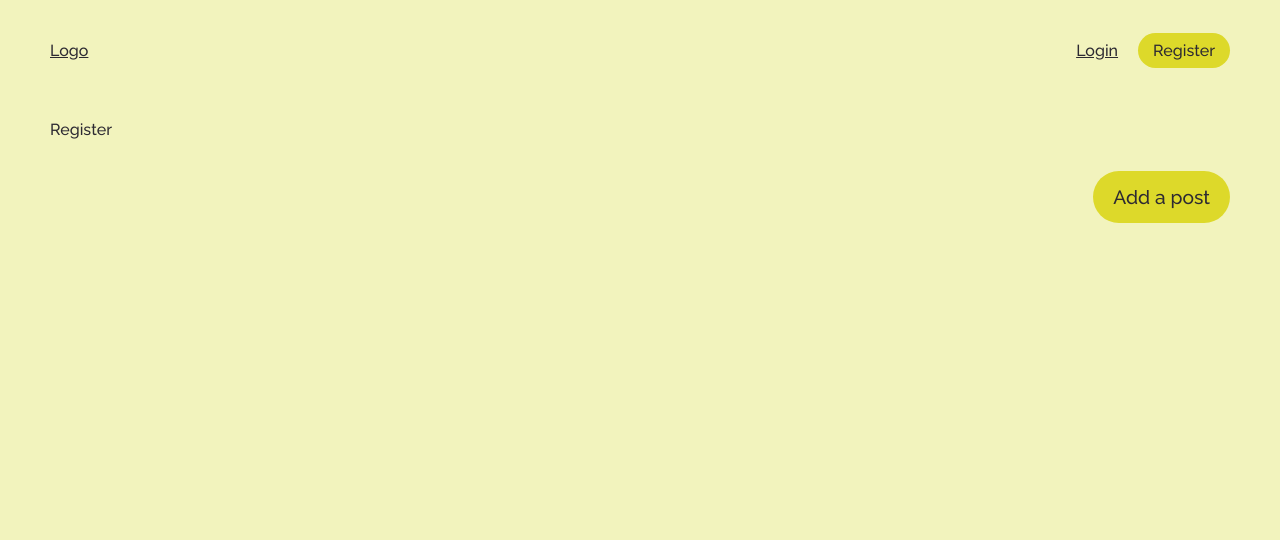
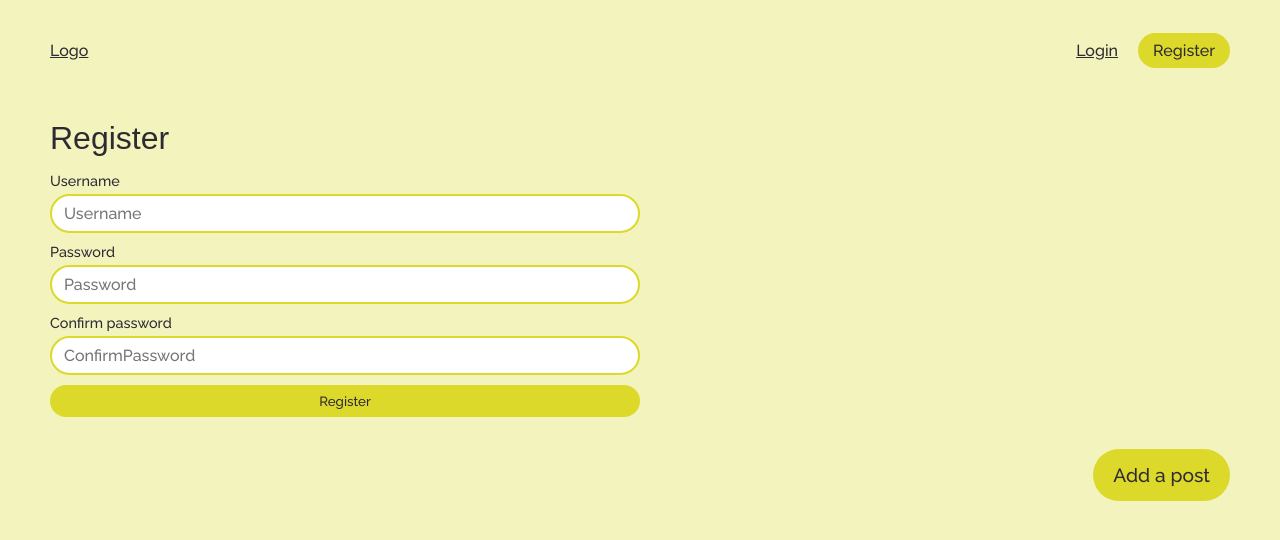
Before and after one commit to yohannimation/react-next-blog, a React (Vite) app in the folder react.js/: page /register in a window 1280 px wide. Shown: the top 540 px of the page. Built offline with nearby package versions, Linux system fonts and the light colour scheme; a web font is replaced by a local one.

Commit message:
feat(Register): `Register` page creation

```diff
--- a/react.js/src/App.tsx
+++ b/react.js/src/App.tsx
@@ -8,7 +8,7 @@ import Footer from "./components/Footer/Footer";
 // Pages
 import Home from "./pages/Home/Home";
 import Login from "./pages/Login";
-import Register from "./pages/Register";
+import Register from "./pages/Register/Register";
 import Account from "./pages/Account";
 import UnknownPage from "./pages/UnknownPage";
 
--- a/react.js/src/pages/Register.tsx
+++ /dev/null
@@ -1,6 +0,0 @@
-export default function Register() {
-
-    return (
-        <>Register</>
-    )
-}
--- /dev/null
+++ b/react.js/src/pages/Register/Register.tsx
@@ -0,0 +1,13 @@
+import style from "./Register.module.scss"
+
+import FormRegister from "../../components/FormRegister/FormRegister"
+
+export default function Register() {
+
+    return (
+        <>
+            <h1>Register</h1>
+            <FormRegister />
+        </>
+    )
+}
```
Also changed, not shown: react.js/src/pages/Register/Register.module.scss (added).
